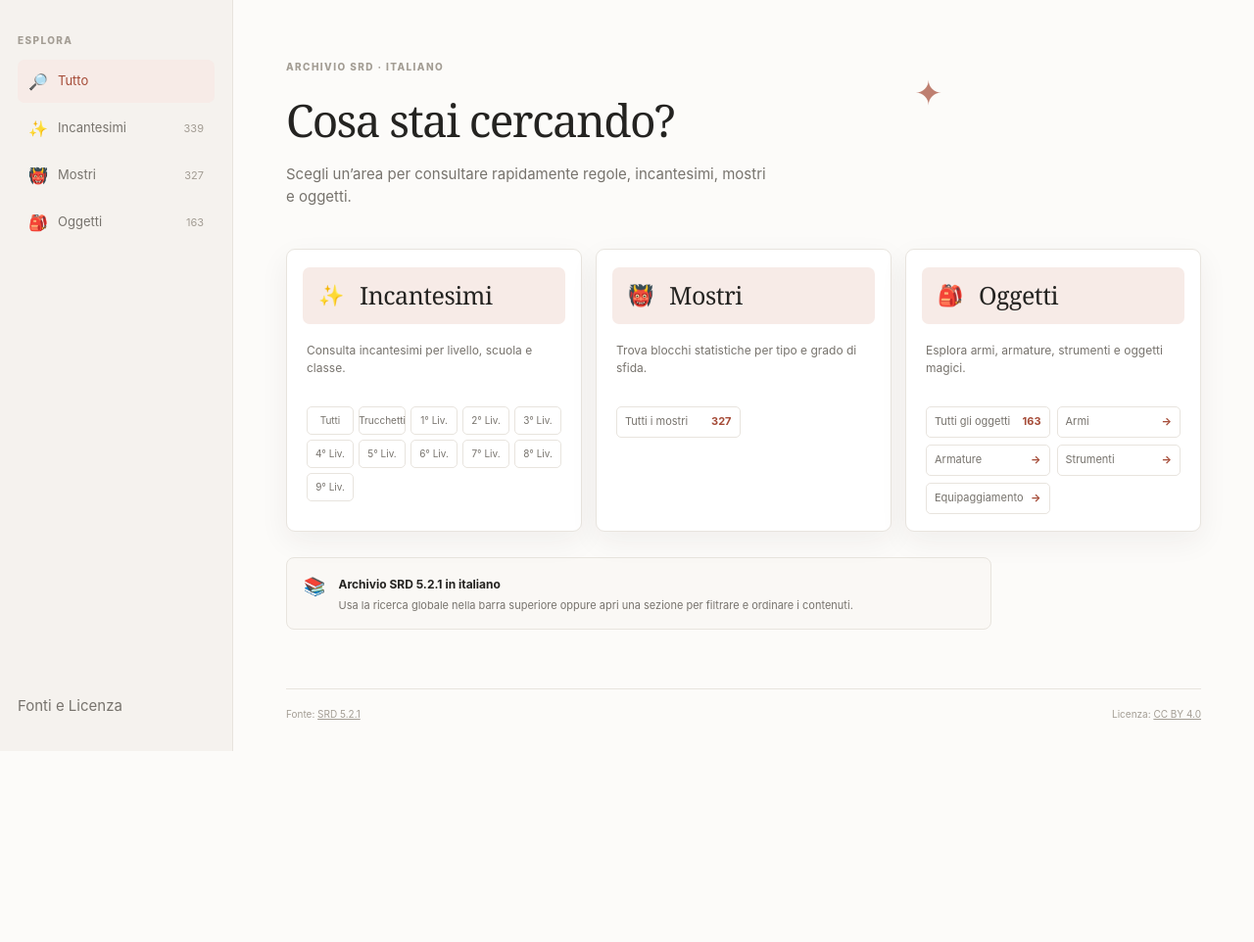
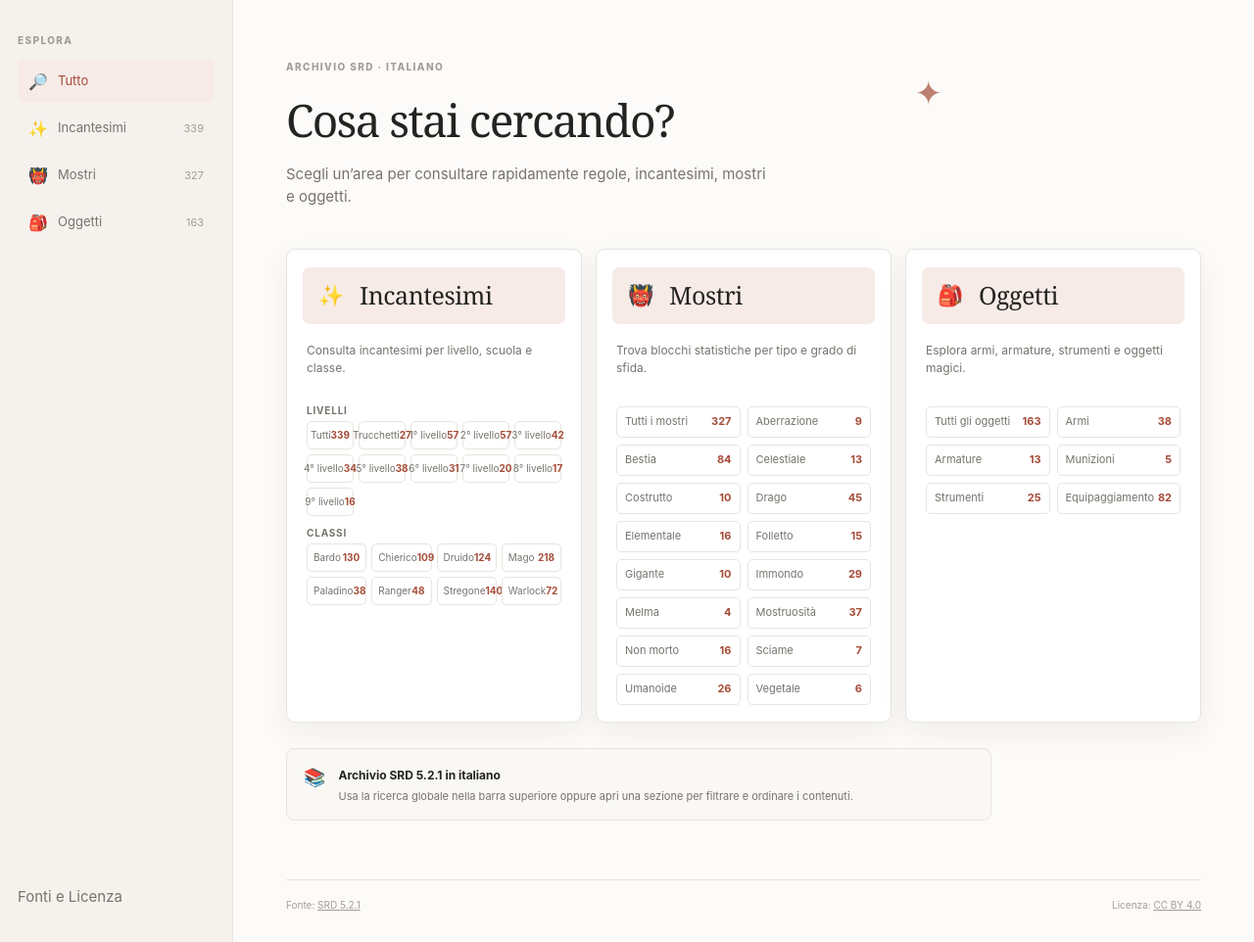
Before and after one commit to andreagaspari/italian-srd-archive, a PHP site: page / in a window 1280 px wide. Shown: the part 73-1035 px from the top of the page at 98% size. Before the commit the page ends 840 px from the top, so only its background shows below. Run offline with PHP 8.4, Linux system fonts and the light colour scheme.

Commit message:
feat: Aggiunta di categorie per classi di incantesimi e tipi di mostri; aggiornamento dei template per visualizzare le nuove categorie nella home

```diff
--- a/assets/css/style.css
+++ b/assets/css/style.css
@@ -166,7 +166,9 @@ kbd { padding: 2px 7px; color: var(--subtle); border: 1px solid var(--line); bor
 .home-card-links .taxonomy-filter span { color: var(--accent); font-weight: 700; }
 .spell-level-links { grid-template-columns: repeat(5, minmax(0, 1fr)); gap: 5px; }
 .spell-level-links .taxonomy-filter { justify-content: center; min-height: 29px; padding: 5px 4px; font-size: 10px; white-space: nowrap; }
-.spell-level-links .taxonomy-filter span { display: none; }
+.spell-class-links { grid-template-columns: repeat(4, minmax(0, 1fr)); gap: 5px; }
+.spell-class-links .taxonomy-filter { min-height: 29px; padding: 5px 6px; font-size: 10px; }
+.home-card-label { display: block; margin-top: 10px; color: var(--muted); font-size: 10px; letter-spacing: .08em; text-transform: uppercase; }
 .taxonomy-list button span { color: var(--accent); }
 .taxonomy-note { display: flex; gap: 13px; align-items: flex-start; max-width: 720px; margin-top: 26px; padding: 15px 17px; color: var(--muted); border: 1px solid var(--line); border-radius: 8px; background: #faf8f5; }
 .taxonomy-note-icon { color: var(--accent); font-size: 18px; }
--- a/index.php
+++ b/index.php
@@ -37,6 +37,10 @@ $catalog = new DataCatalog(
 $spellsCount = $summary->count('spells');
 $monsterCount = $summary->count('monsters');
 $objectCount = $summary->count('objects');
+$spellCategories = $summary->categories('spells');
+$spellClassCategories = $summary->categories('spell-classes');
+$monsterCategories = $summary->categories('monsters');
+$objectCategories = $summary->categories('objects');
 $frontendController = new FrontendController($catalog, __DIR__ . '/templates');
 $page = $frontendController->resolve(
     route: is_string($route) ? $route : 'home',
--- a/templates/home.php
+++ b/templates/home.php
@@ -17,12 +17,18 @@
                 </div>
             </div>
             <p>Consulta incantesimi per livello, scuola e classe.</p>
+            <strong class="home-card-label">Livelli</strong>
             <div class="category-buttons home-card-links spell-level-links">
                 <a class="taxonomy-filter" href="<?= e(appUrl('incantesimi')) ?>">Tutti <span><?= $spellsCount ?></span></a>
-                <a class="taxonomy-filter" href="<?= e(appUrl('incantesimi?livello=0')) ?>">Trucchetti</a>
-<?php for ($level = 1; $level <= 9; $level++): ?>
-                <a class="taxonomy-filter" href="<?= e(appUrl('incantesimi?livello=' . $level)) ?>"><?= $level ?>° Liv.</a>
-<?php endfor; ?>
+<?php foreach ($spellCategories as $category): ?>
+                <a class="taxonomy-filter" href="<?= e(appUrl($category['route'])) ?>"><?= e($category['label']) ?> <span><?= $category['count'] ?></span></a>
+<?php endforeach; ?>
+            </div>
+            <strong class="home-card-label">Classi</strong>
+            <div class="category-buttons home-card-links spell-class-links">
+<?php foreach ($spellClassCategories as $category): ?>
+                <a class="taxonomy-filter" href="<?= e(appUrl($category['route'])) ?>"><?= e($category['label']) ?> <span><?= $category['count'] ?></span></a>
+<?php endforeach; ?>
             </div>
         </article>
         <article class="area-card area-card-monsters">
@@ -33,7 +39,12 @@
                 </div>
             </div>
             <p>Trova blocchi statistiche per tipo e grado di sfida.</p>
-            <div class="category-buttons home-card-links"><a class="taxonomy-filter" href="<?= e(appUrl('mostri')) ?>">Tutti i mostri <span><?= $monsterCount ?></span></a></div>
+            <div class="category-buttons home-card-links">
+                <a class="taxonomy-filter" href="<?= e(appUrl('mostri')) ?>">Tutti i mostri <span><?= $monsterCount ?></span></a>
+<?php foreach ($monsterCategories as $category): ?>
+                <a class="taxonomy-filter" href="<?= e(appUrl($category['route'])) ?>"><?= e($category['label']) ?> <span><?= $category['count'] ?></span></a>
+<?php endforeach; ?>
+            </div>
         </article>
         <article class="area-card area-card-items">
             <div class="area-card-heading">
@@ -45,10 +56,9 @@
             <p>Esplora armi, armature, strumenti e oggetti magici.</p>
             <div class="category-buttons home-card-links">
                 <a class="taxonomy-filter" href="<?= e(appUrl('oggetti')) ?>">Tutti gli oggetti <span><?= $objectCount ?></span></a>
-                <a class="taxonomy-filter" href="<?= e(appUrl('oggetti/armi')) ?>">Armi <span>→</span></a>
-                <a class="taxonomy-filter" href="<?= e(appUrl('oggetti/armature')) ?>">Armature <span>→</span></a>
-                <a class="taxonomy-filter" href="<?= e(appUrl('oggetti/strumenti')) ?>">Strumenti <span>→</span></a>
-                <a class="taxonomy-filter" href="<?= e(appUrl('oggetti/avventura')) ?>">Equipaggiamento <span>→</span></a>
+<?php foreach ($objectCategories as $category): ?>
+                <a class="taxonomy-filter" href="<?= e(appUrl($category['route'])) ?>"><?= e($category['label']) ?> <span><?= $category['count'] ?></span></a>
+<?php endforeach; ?>
             </div>
         </article>
     </div>
```
Also changed, not shown: includes/catalog/shared/JsonCatalogSummary.php (+68 -0 lines).
